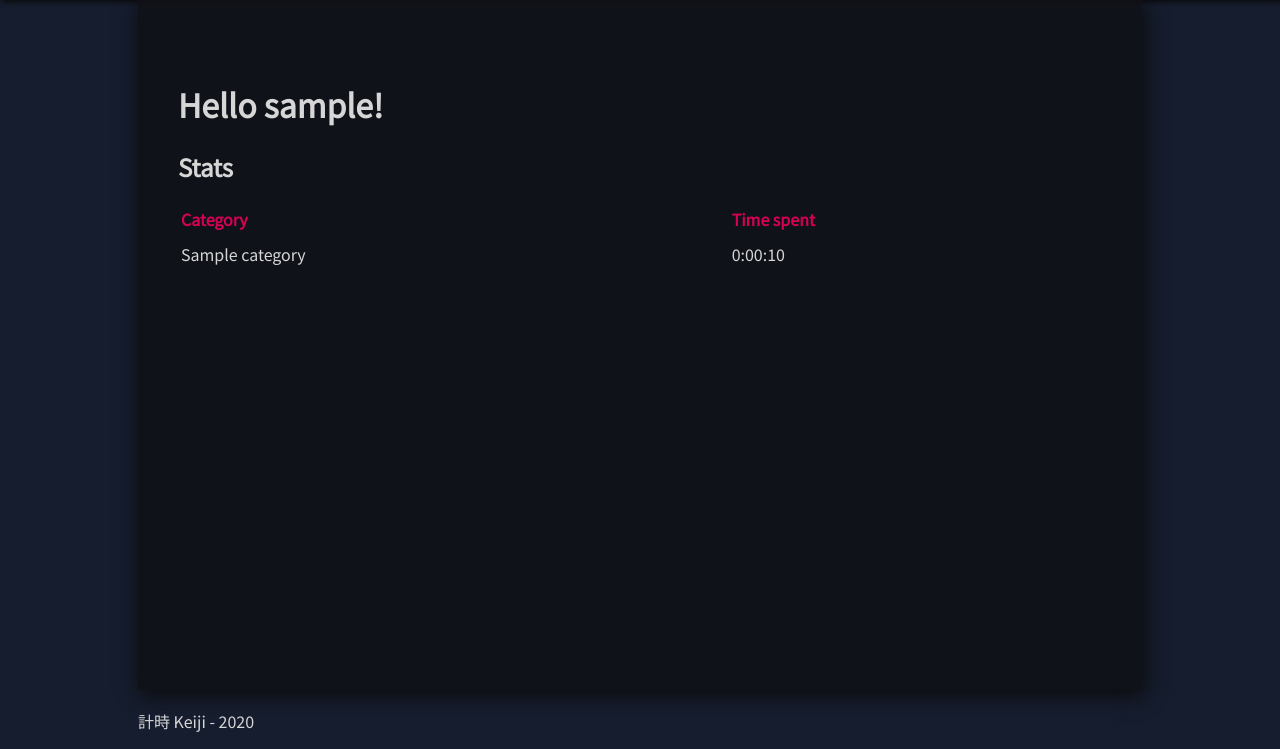
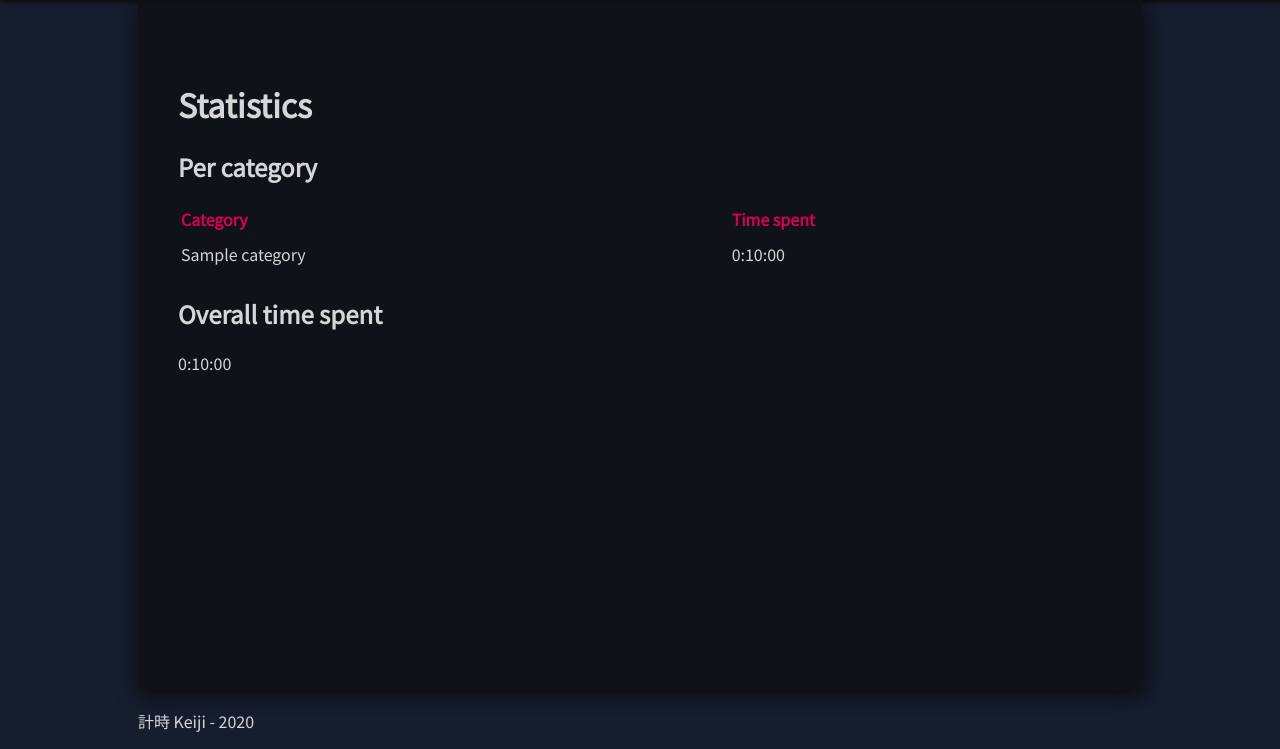
Before and after one commit to CrescentKohana/keiji, a Flask app: page /statistics in a window 1280 px wide. Shown: the part 51-800 px from the top of the page. Run offline with Flask 2, Linux system fonts and the light colour scheme; a user stored in the database is signed in; tables that the repository leaves empty hold one stand-in row (values such as "Sample post").

Commit message:
Lisätty statistiikkoihin yhteensä käytetty aika

```diff
--- a/application/statistics/models.py
+++ b/application/statistics/models.py
@@ -4,19 +4,6 @@ from sqlalchemy import text
 
 
 class Statistics:
-    @staticmethod
-    def overall_time_spent(current_user_id):
-        query = text("SELECT SUM(E.duration) "
-                     "FROM Event as E "
-                     "LEFT JOIN Category as C ON C.id = E.category_id "
-                     "WHERE (C.account_id = :user_id) "
-                     "GROUP BY C.account_id;",
-                     current_user_id).params(user_id=current_user_id)
-
-        result = db.engine.execute(query)
-
-        return result
-
     @staticmethod
     def time_spent_on_category(current_user_id):
         query = text("SELECT COALESCE(SUM(E.duration),0) "
@@ -31,6 +18,6 @@ class Statistics:
 
         response = []
         for item in result:
-            response.append(datetime.timedelta(minutes=(item[0] / 60)))
+            response.append(datetime.timedelta(minutes=(item[0])))
 
         return response
--- a/application/statistics/views.py
+++ b/application/statistics/views.py
@@ -1,3 +1,5 @@
+import datetime
+
 from flask import render_template
 from flask_login import login_required, current_user
 
@@ -13,13 +15,19 @@ from application.categories.forms import CategoryForm
 @app.route("/statistics", methods=["GET"])
 @login_required
 def stats_view():
+    category_times = Statistics.time_spent_on_category(current_user.id)
+    overall_time = datetime.timedelta(0)
+    for i in category_times:
+        overall_time += i
+
     categories = list(Category.query.filter(Category.account_id == current_user.id))
     return render_template(
         "statistics/stats_view.html",
         categories=categories,
-        category_time=Statistics.time_spent_on_category(current_user.id),
+        category_time=category_times,
         categories_len=len(categories),
         events=list(Event.find_events_user_has_permissions_to(current_user.id)),
+        overall_time=overall_time,
         user=current_user,
         form=CategoryForm
     )
--- a/application/templates/statistics/stats_view.html
+++ b/application/templates/statistics/stats_view.html
@@ -1,9 +1,9 @@
 {% extends "layout.html" %}
 
 {% block body %}
-    <h1>Hello {{ user.nickname }}!</h1>
+    <h1>Statistics</h1>
 
-    <h2>Stats</h2>
+    <h2>Per category</h2>
     <table>
     <tr class="label">
       <th>Category</th>
@@ -17,6 +17,6 @@
     </tr>
     {% endfor %}
   </table>
-  <br>
-
+  <h2>Overall time spent</h2>
+  {{ overall_time }}
 {% endblock %}
```
